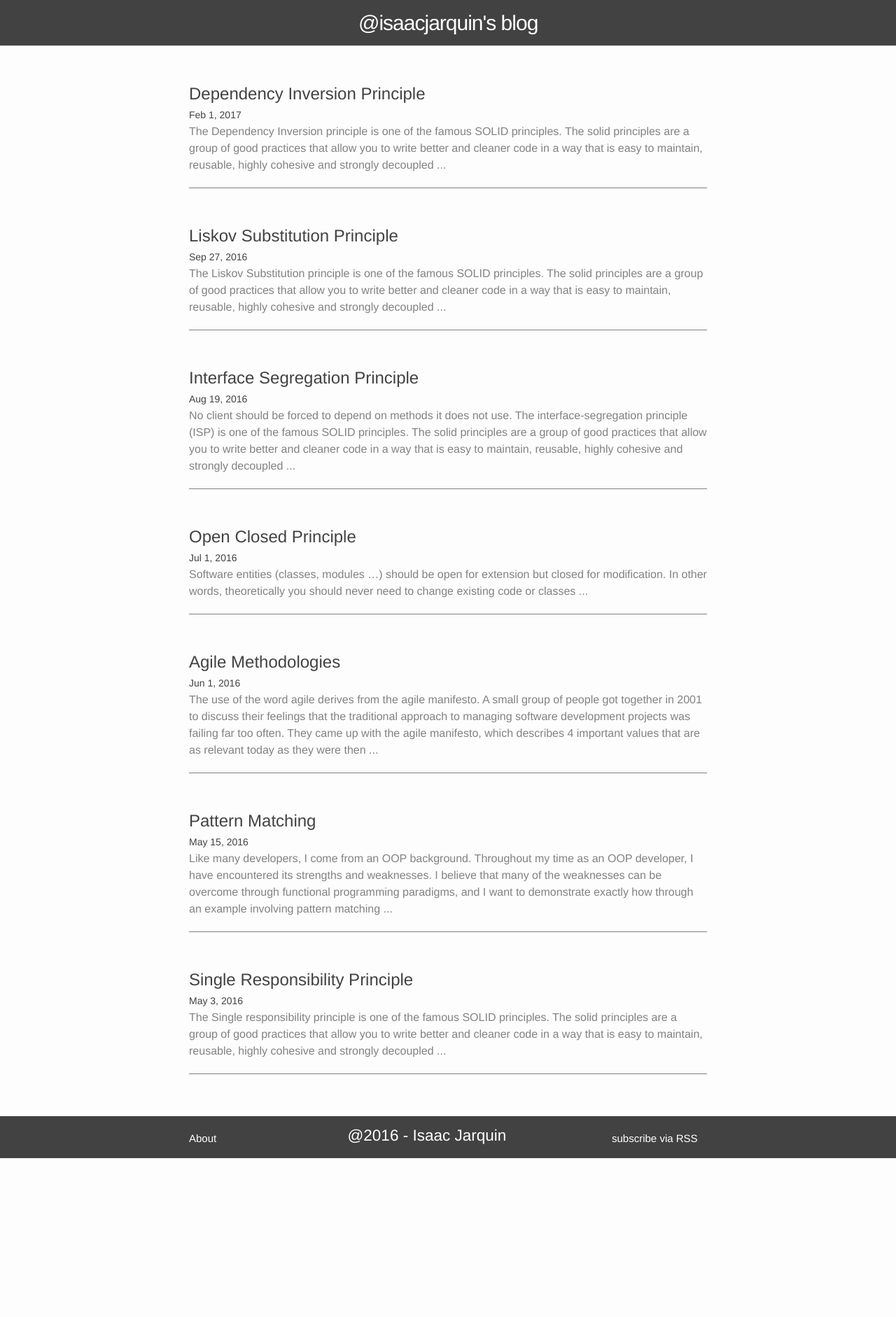
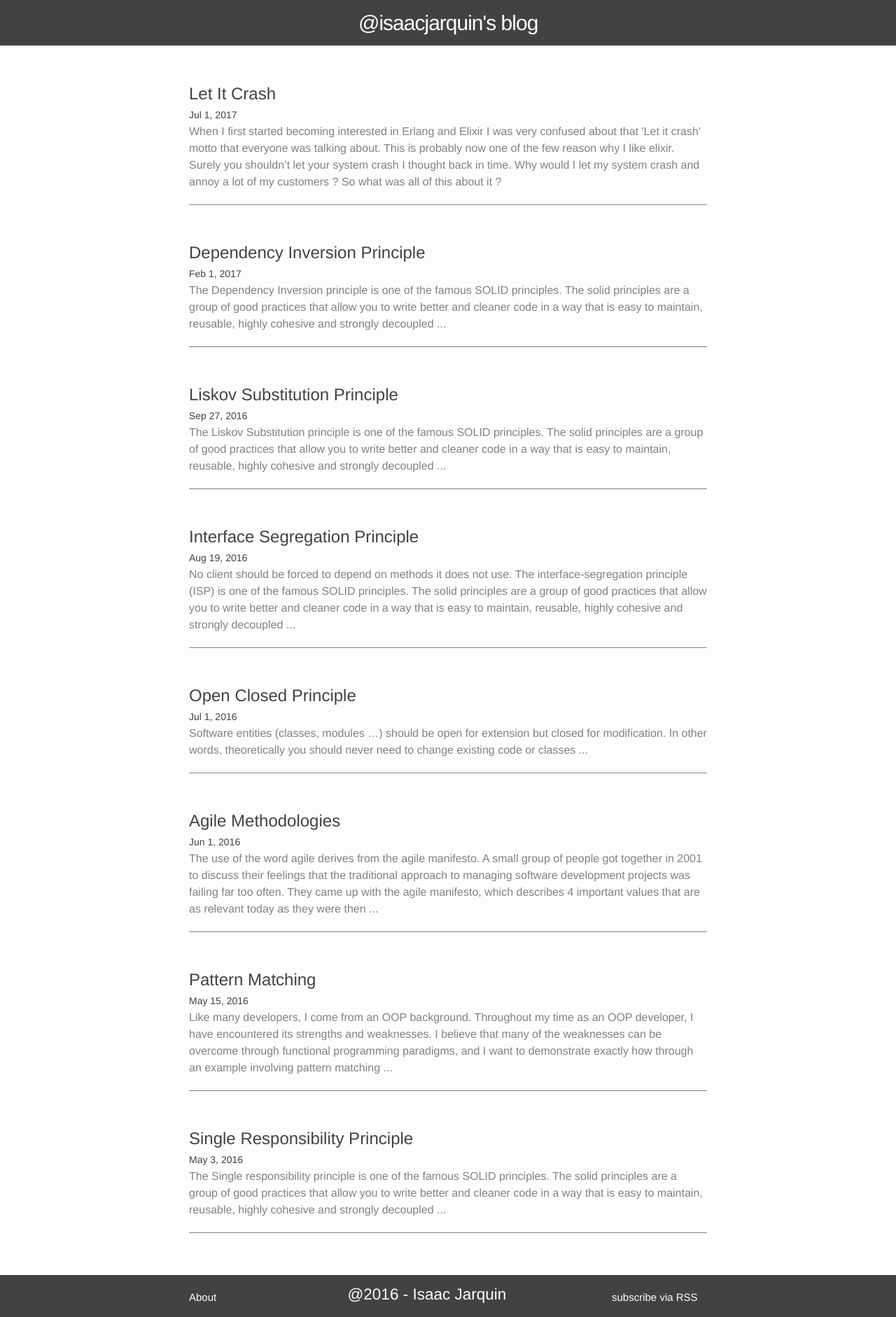
Before and after one commit to isaacjarquin/isaacjarquin.github.io, a Jekyll site: the page built from index.html, in a window 1280 px wide. Shown: the whole page at 70% size. Built offline with Jekyll 4.4.1, drawn with Linux system fonts in a browser that asks for light colours; before the commit the page ends 1655 px from its top, so only the background shows below that; some of the changed lines change nothing that is shown.

Commit message:
Let it crash (#1)
* let it crash, Elixir and Erlang philosophy to handle errors.

```diff
--- /dev/null
+++ b/_posts/2017-07-01-erlang-let-it-crash.markdown
@@ -0,0 +1,36 @@
+---
+layout: post
+title:  Let It Crash
+date:   2017-07-01 10:00:00
+author: Isaac Jarquin
+categories: software
+excerpt: What is all this let it crash motto than Erlang and Elixir people talk about all the time ?.
+comments: true
+resume: "When I first started becoming interested in Erlang and Elixir I was very confused about that 'Let it crash' motto that everyone was talking about. This is probably now one of the few reason why I like elixir. Surely you shouldn’t let your system crash I thought back in time. Why would I let my system crash and annoy a lot of my customers ? So what was all of this about it ?"
+---
+
+![shared](/images/functional-programming/erlang/let-it-crash.jpg){: .image-full-width}
+
+## Let it crash and we will handle it for you.
+
+When I first started becoming interested in Erlang and Elixir I was very confused about that "Let it crash" motto that everyone was talking about. Surely you shouldn’t let your system crash I thought back in time. Why would I let my system crash and annoy a lot of my customers? So what was all of this about it? Erlang and Elixir was supposed to be great for concurrency and fault tolerance, and here I was being told to let things crash. Once I understood what was all of this about it become one of the few reason why I really like elixir. So let’s dig a bit into it to see what they really mean about that.
+
+Imagine you could control your system in a way that can let crash things that are not critical and recover automatically right after the crash in a known stable state, so no one will actually notice that your system has crashed. Im sure you have heard the "have you try turning it off and on again" motto in IT world.
+
+![shared](/images/functional-programming/erlang/itcrowd-turn-off-on.jpg)
+
+So according to this all we need to do is turning it off and on again and all our bugs are solved. It sounds idyllic right? Well your bugs won't get solved but the problems caused by those will do. This is one of the beauties that Elixir and Erlang do for you, and the best part of it is that it come out of the box for free with absolutely not settings on your side. But before we get excited let's dig a bit about it and see how and when all of this happens.
+
+When we first started talking about “let it crash”, we obviously didn't mean to let things crash uncontrolled, this will cause a chaos in your system and we don't wanna do that. What Erlang and Elixir want to express is more about crash control, so it doesn’t means you should have uncontrolled failures and let your application burn in case of any errors, what it means is to avoid excessive code for handling errors that can be handled gracefully. Imagine that whenever your system crash for unknown reason, it can be self-recover automatically without any external help. This is where things gets very interesting - if we could recover our system to a known stable state after a crash, our customers wouldn’t even notice that the system has crashed, and that would avoid a lot of pain for them. So until now we have talk about letting our system crash only in a controlled way. So the question now is what should I let crash and what should I handle? To answer those questions we are going to give an introduction to the kind of errors we can find in a system and the impact they cause to our customers.
+
+The type of errors in a computer system can be categorized in many different ways, we are going to pay attention to how often this errors appears and how easy is to replicate then. Into this category we are going to focus in the two most commons errors, Bohrbugs and Heisenbugs:
+
+*  Bohrbugs: a bohrbug is a bug that is solid, observable, and easily repeatable, this sort of errors are the predictable ones. They can be predicted all the time, they are very easy to reproduce and they usually don’t get into production because they have been seen in a previous state of development and handled properly.
+
+*  Heisenbugs: the name of those sort of errors come from the uncertainty principle postulate by Werner Heisenberg, that states that you can't be certain of the position and velocity of electrons measured exactly at the same time. All experienced programmers have faced situations where the bug that crashed the software just disappears when the software is restarted. Heisenbugs have unreliable behaviour that manifests itself under certain conditions, they are nasty bugs that happen once in a million, billion, or trillion times and no matter how much time and effort is spent trying to reproduce the problem, we fail.
+
+A study in a few different systems showed that 95% of the bugs that you can find in a computer system are Heisenbugs, and it is precisely because of the uncertainty and difficulty to reproduce them that they get easily into production. Here is where the “let it crash” philosophy of Erlang and Elixir wins. Those are the sort of bugs, that you should let them crash and then recover the system in a known stable state.
+
+### Final thoughts
+
+Fault tolerance systems like Erlang and Elixir will allow the to system crash when unpredictable errors appear, log the error in the log system and then will restart the process in a stable state to create the smallest possible impact in your system and customers. Once the error is logged you can decided whether the error is important enough to fix it or assume the failure if it does not have a big impact in your customers. But the most important thing here, is that your system will be up and running in the meantime and your customers will not notice the failure. The way that Elixir and Erlang handle those errors is through the supervision tree but I will leave this topic for my next post. Happy handling.
--- a/css/main.scss
+++ b/css/main.scss
@@ -43,6 +43,18 @@ $on-laptop:        800px;
     }
 }
 
+img {
+  display: block;
+  margin-right: auto;
+  margin-left: auto;
+  margin-bottom: 30px;
+  margin-top: 30px;
+}
+
+.image-full-width {
+  width: 100%;
+}
+
 
 
 // Import partials from `sass_dir` (defaults to `_sass`)
```
Also changed, not shown: images/functional-programming/erlang/itcrowd-turn-off-on.jpg (added), images/functional-programming/erlang/let-it-crash.jpg (added).
